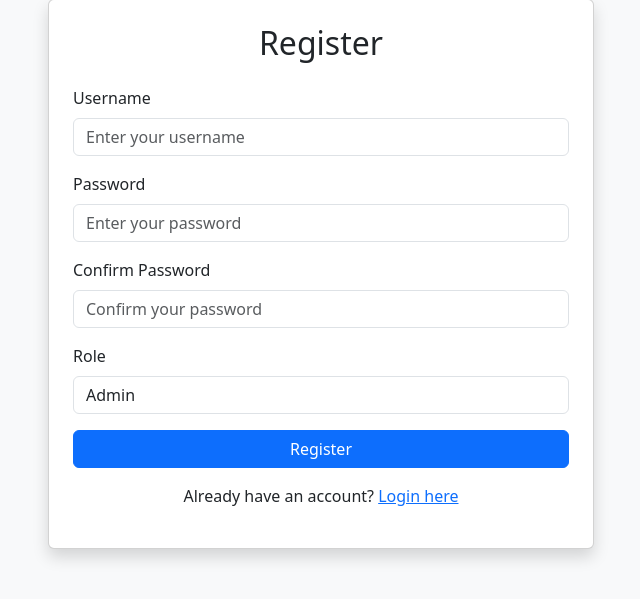
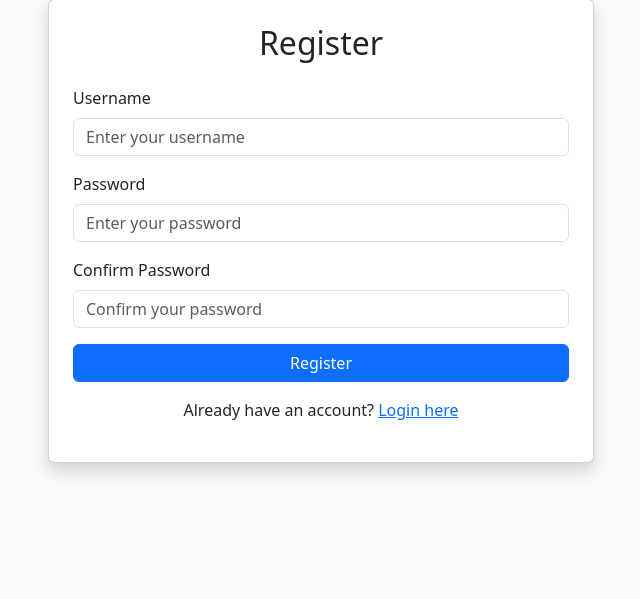
Before and after one commit to HarshithaR-75/IITM_Question_Bot, a Flask app: page /register in a window 1280 px wide. Shown: the part 49-648 px from the top of the page, without its empty margins (319-959 px from the left). Run offline with Flask 3, Linux system fonts and the light colour scheme.

Commit message:
admin registration removed

```diff
--- a/app/forms.py
+++ b/app/forms.py
@@ -7,7 +7,6 @@ class RegistrationForm(FlaskForm):
     username = StringField('Username', validators=[DataRequired(), Length(min=2, max=20)])
     password = PasswordField('Password', validators=[DataRequired()])
     confirm_password = PasswordField('Confirm Password', validators=[DataRequired(), EqualTo('password')])
-    role = SelectField('Role', choices=[('Admin', 'Admin'), ('Student', 'Student')], validators=[DataRequired()])
     submit = SubmitField('Register')
 
 # ✅ Login Form (Handles Admin and Student Login Separately)
--- a/app/routes.py
+++ b/app/routes.py
@@ -30,7 +30,7 @@ def register():
     if form.validate_on_submit():
         username = form.username.data
         password = form.password.data
-        role_name = request.form.get('role')
+        role_name = 'Student'
 
         if User.query.filter_by(username=username).first():
             flash('Username already exists.')
--- a/app/templates/register.html
+++ b/app/templates/register.html
@@ -40,11 +40,7 @@
                         {% endfor %}
                     </div>
 
-                    <!-- Use the form's role field here -->
-                    <div class="mb-3">
-                        {{ form.role.label(class="form-label") }}
-                        {{ form.role(class="form-control") }}
-                    </div>
+
 
                     <div class="d-grid">
                         {{ form.submit(class="btn btn-primary") }}
```
